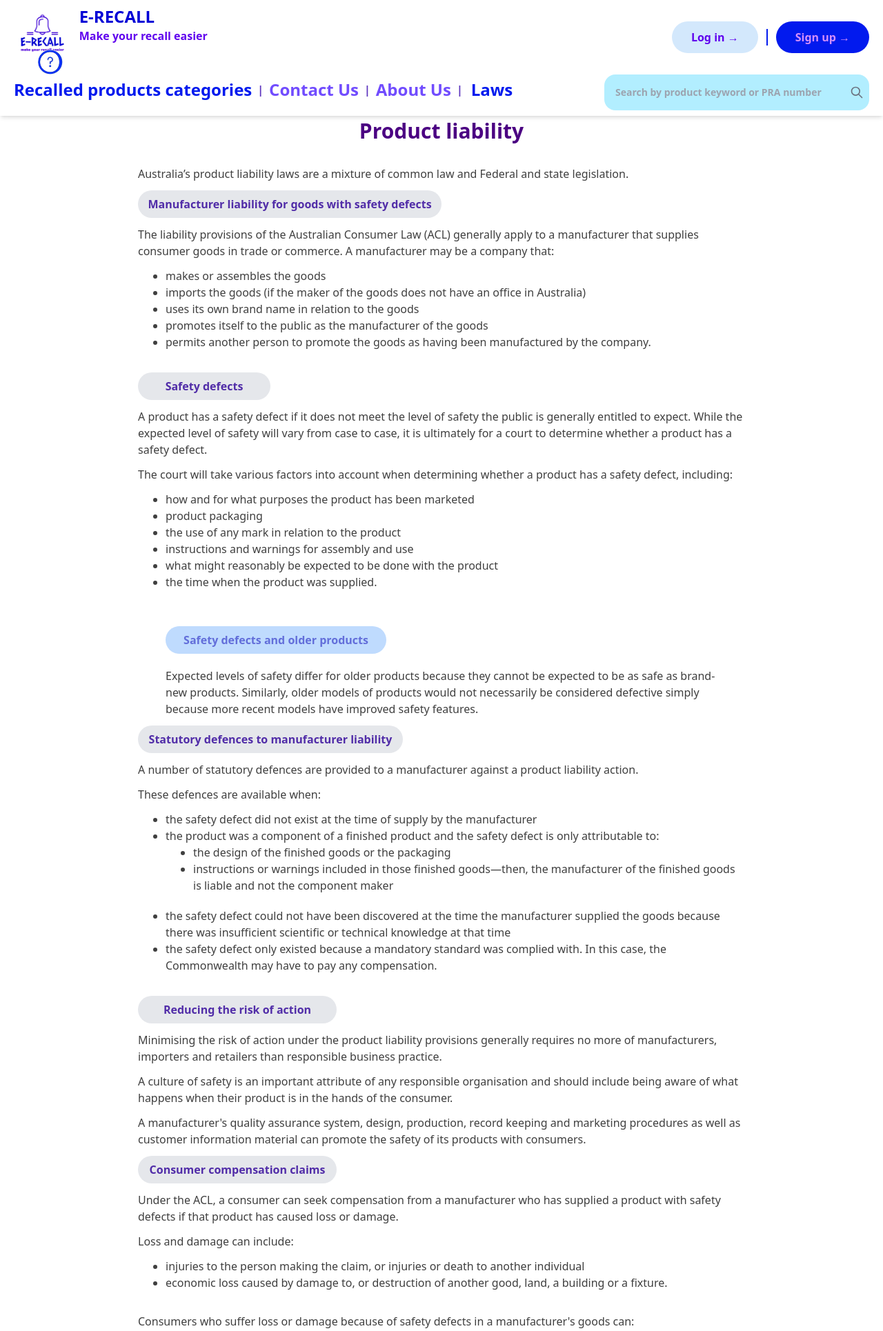
After one commit to Lucaszp96/RecallAlert, a Django app: page /law_3/ in a window 1280 px wide. The commit adds this page. Shown: the top 1930 px of the page at 69% size. Run offline with Django 3.2, Linux system fonts and the light colour scheme; some libraries are stand-ins or nearby versions.

Commit message:
add laws pages

```diff
--- a/login/templates/login/base.html
+++ b/login/templates/login/base.html
@@ -217,17 +217,17 @@
                                        Legislation
                                 </li>
                                 <li>
-				  <a href="#" class="hover:text-blue-600">
+				  <a href="{% url 'law_1' %}" class="hover:text-blue-600">
                                         Australian Consumer Law
                                     </a>
                                 </li>
                                 <li>
-                                    <a href="#" class="hover:text-blue-600">
+                                    <a href="{% url 'law_3' %}" class="hover:text-blue-600">
                                        Product liablity
                                     </a>
                                 </li>
                                 <li>
-                                    <a href="#" class="hover:text-blue-600">
+                                    <a href="{% url 'law_2' %}" class="hover:text-blue-600">
                                         Fines & Penalties
                                     </a>
                                 </li>
--- /dev/null
+++ b/login/templates/login/law_3.html
@@ -0,0 +1,229 @@
+{% extends "login/base.html" %} {% load static %} {% block title %}
+<title>Product liability</title>
+{% endblock %} {% block content %}
+<div class="bg-white rounded-md">
+  <div class="flex flex-col p-10 w-3/4 mx-auto text-[#3F3F3F] space-y-3">
+    <h2
+      class="p-5 text-center text-3xl leading-9 font-extrabold text-[#4B0082]"
+    >
+      Product liability
+    </h2>
+    <p>
+      Australia’s product liability laws are a mixture of common law and Federal
+      and state legislation.
+    </p>
+    <p
+      class="my-5 bg-gray-200 p-2 rounded-full text-[#512DA8] text-center font-bold w-1/2"
+    >
+      Manufacturer liability for goods with safety defects
+    </p>
+    <p>
+      The liability provisions of the Australian Consumer Law (ACL) generally
+      apply to a manufacturer that supplies consumer goods in trade or commerce.
+      A manufacturer may be a company that:
+    </p>
+
+    <ol class="ml-10 list-disc pb-5">
+      <li>makes or assembles the goods</li>
+      <li>
+        imports the goods (if the maker of the goods does not have an office in
+        Australia)
+      </li>
+      <li>uses its own brand name in relation to the goods</li>
+      <li>promotes itself to the public as the manufacturer of the goods</li>
+      <li>
+        permits another person to promote the goods as having been manufactured
+        by the company.
+      </li>
+    </ol>
+
+    <p
+      class="my-5 bg-gray-200 p-2 rounded-full text-[#512DA8] text-center font-bold w-48"
+    >
+      Safety defects
+    </p>
+    <p>
+      A product has a safety defect if it does not meet the level of safety the
+      public is generally entitled to expect. While the expected level of safety
+      will vary from case to case, it is ultimately for a court to determine
+      whether a product has a safety defect.
+    </p>
+    <p>
+      The court will take various factors into account when determining whether
+      a product has a safety defect, including:
+    </p>
+
+    <ol class="ml-10 list-disc pb-5">
+      <li>how and for what purposes the product has been marketed</li>
+      <li>product packaging</li>
+      <li>the use of any mark in relation to the product</li>
+      <li>instructions and warnings for assembly and use</li>
+      <li>what might reasonably be expected to be done with the product</li>
+      <li>the time when the product was supplied.</li>
+    </ol>
+
+    <div class="mx-10 text-[#3F3F3F]">
+      <p
+        class="my-5 bg-blue-200 p-2 rounded-full text-[#626EDA] text-center font-bold w-80"
+      >
+        Safety defects and older products
+      </p>
+      <p>
+        Expected levels of safety differ for older products because they cannot
+        be expected to be as safe as brand-new products. Similarly, older models
+        of products would not necessarily be considered defective simply because
+        more recent models have improved safety features.
+      </p>
+    </div>
+
+    <p
+      class="my-5 bg-gray-200 p-2 rounded-full text-[#512DA8] text-center font-bold w-96"
+    >
+      Statutory defences to manufacturer liability
+    </p>
+    <p>
+      A number of statutory defences are provided to a manufacturer against a
+      product liability action.
+    </p>
+    <p>These defences are available when:</p>
+
+    <ol class="ml-10 list-disc pb-5">
+      <li>
+        the safety defect did not exist at the time of supply by the
+        manufacturer
+      </li>
+      <li>
+        the product was a component of a finished product and the safety defect
+        is only attributable to:
+
+        <ol class="ml-10 list-disc pb-5">
+          <li>the design of the finished goods or the packaging</li>
+          <li>
+            instructions or warnings included in those finished goods—then, the
+            manufacturer of the finished goods is liable and not the component
+            maker
+          </li>
+        </ol>
+      </li>
+      <li>
+        the safety defect could not have been discovered at the time the
+        manufacturer supplied the goods because there was insufficient
+        scientific or technical knowledge at that time
+      </li>
+      <li>
+        the safety defect only existed because a mandatory standard was complied
+        with. In this case, the Commonwealth may have to pay any compensation.
+      </li>
+    </ol>
+
+    <p
+      class="my-5 bg-gray-200 p-2 rounded-full text-[#512DA8] text-center font-bold w-72"
+    >
+      Reducing the risk of action
+    </p>
+    <p>
+      Minimising the risk of action under the product liability provisions
+      generally requires no more of manufacturers, importers and retailers than
+      responsible business practice.
+    </p>
+    <p>
+      A culture of safety is an important attribute of any responsible
+      organisation and should include being aware of what happens when their
+      product is in the hands of the consumer.
+    </p>
+    <p>
+      A manufacturer's quality assurance system, design, production, record
+      keeping and marketing procedures as well as customer information material
+      can promote the safety of its products with consumers.
+    </p>
+
+    <p
+      class="my-5 bg-gray-200 p-2 rounded-full text-[#512DA8] text-center font-bold w-72"
+    >
+      Consumer compensation claims
+    </p>
+    <p>
+      Under the ACL, a consumer can seek compensation from a manufacturer who
+      has supplied a product with safety defects if that product has caused loss
+      or damage.
+    </p>
+    <p>Loss and damage can include:</p>
+
+    <ol class="ml-10 list-disc pb-5">
+      <li>
+        injuries to the person making the claim, or injuries or death to another
+        individual
+      </li>
+      <li>
+        economic loss caused by damage to, or destruction of another good, land,
+        a building or a fixture.
+      </li>
+    </ol>
+    <p>
+      Consumers who suffer loss or damage because of safety defects in a
+      manufacturer's goods can:
+    </p>
+    <ol class="ml-10 list-disc pb-5">
+      <li>take the manufacturer to court</li>
+      <li>
+        make a complaint to a consumer protection agency, who may:
+        <ol class="ml-10 list-disc pb-5">
+          <li>seek to conciliate the issue</li>
+          <li>
+            consider if there is significant public value in bringing a
+            representative action against the manufacturer in court.
+          </li>
+        </ol>
+      </li>
+    </ol>
+    <p>
+      Dependents of a person injured or killed by a safety defect in goods can
+      also claim for the losses they suffer as a result.
+    </p>
+    <p>
+      If a consumer succeeds in an action against a manufacturer , the court
+      will decide how much compensation is due. Where the actions or omissions
+      of an injured person contribute to the loss, the court can reduce the
+      amount of compensation payable.
+    </p>
+    <p>
+      In addition to the product liability provisions in the ACL, people who
+      have been injured, or who have otherwise sustained loss or damage, may
+      have common law rights of action.
+    </p>
+
+    <div class="mx-10">
+      <p
+        class="my-5 bg-blue-200 p-2 rounded-full text-[#626EDA] text-center font-bold w-48"
+      >
+        Claims not covered
+      </p>
+      <p>The ACL does not cover claims relating to:</p>
+
+      <ol class="ml-10 list-disc pb-5">
+        <li>damage to commercial property</li>
+        <li>
+          loss arising from a business relationship, such as loss of profit
+        </li>
+        <li>losses for claims made for workers' compensation; and</li>
+        <li>losses regulated by international agreements.</li>
+      </ol>
+
+      <p
+        class="my-5 bg-blue-200 p-2 rounded-full text-[#626EDA] text-center font-bold w-96"
+      >
+        Time limits on product liability action
+      </p>
+      <p class="my-5">
+        Consumers have three years to bring an action from the time they become
+        aware (or ought reasonably to have become aware) of the loss, the defect
+        and the identity of the manufacturer.
+      </p>
+      <p>
+        Any action must also commence within 10 years of the time the
+        manufacturer supplied the goods with safety defects.
+      </p>
+    </div>
+  </div>
+</div>
+{% endblock %}
```
Also changed, not shown: login/templates/login/law_1.html (added, +200 -0 lines), login/templates/login/law_2.html (added, +213 -0 lines).
